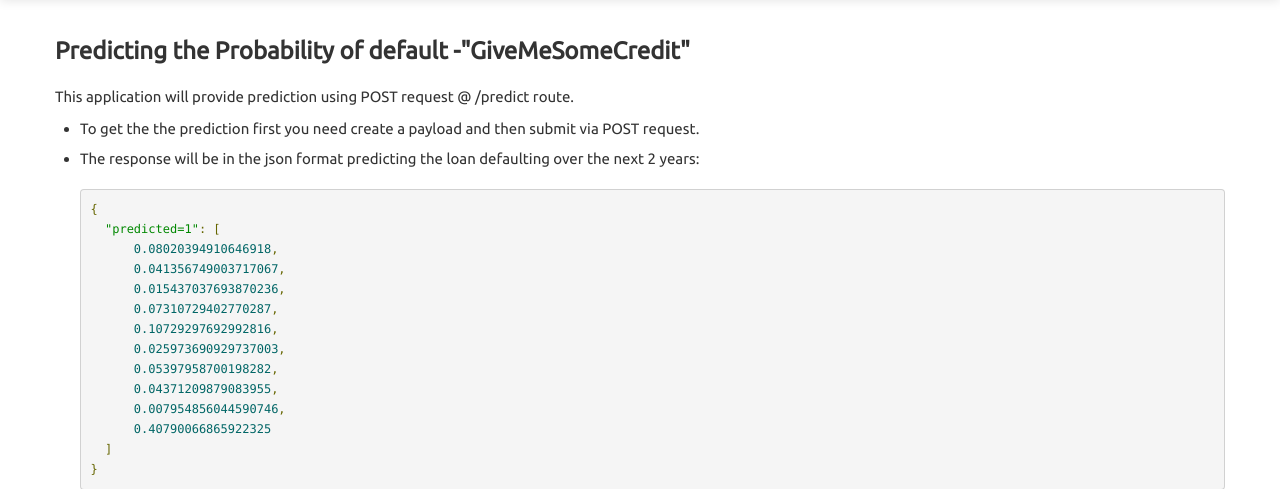
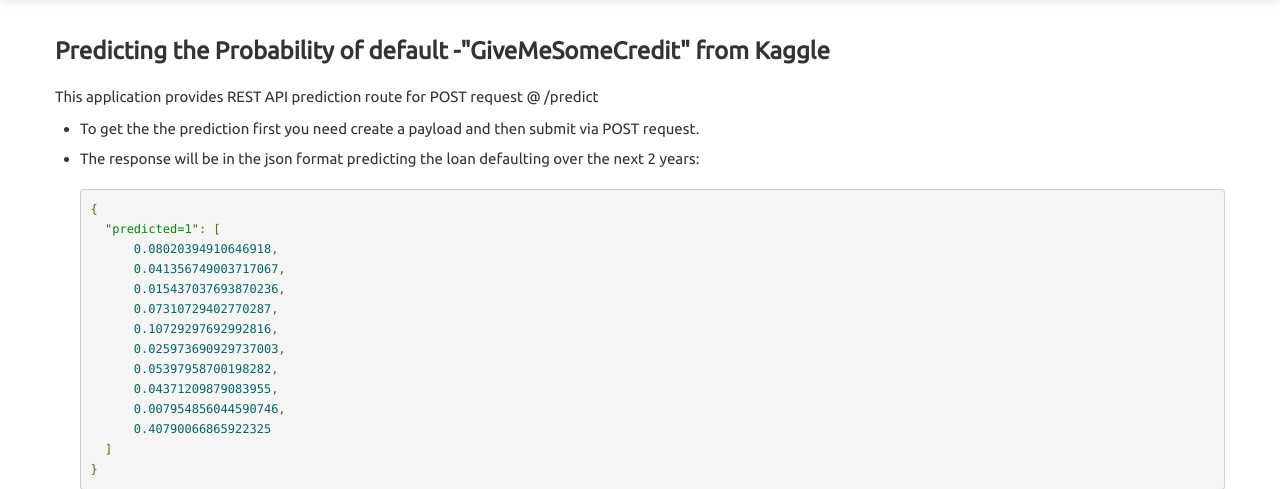
Before and after one commit to enisbe/gcp-app, a Flask app: page / in a window 1280 px wide. Shown: the part 44-533 px from the top of the page. Run offline with Flask 2, Linux system fonts and the light colour scheme.

Commit message:
adding images

```diff
--- a/templates/main.html
+++ b/templates/main.html
@@ -11,9 +11,9 @@
 
 <xmp theme="united" style="display:none;">
 
-###  Predicting the Probability of default -"GiveMeSomeCredit"
+###  Predicting the Probability of default -"GiveMeSomeCredit" from Kaggle
 
-This application will provide prediction using POST request @ /predict route.
+This application provides REST API prediction route for POST request @ /predict
 
 * To  get the the prediction first you need create a payload and then submit via POST request.
 
```
Also changed, not shown: images/application-pipeline.png (added).
